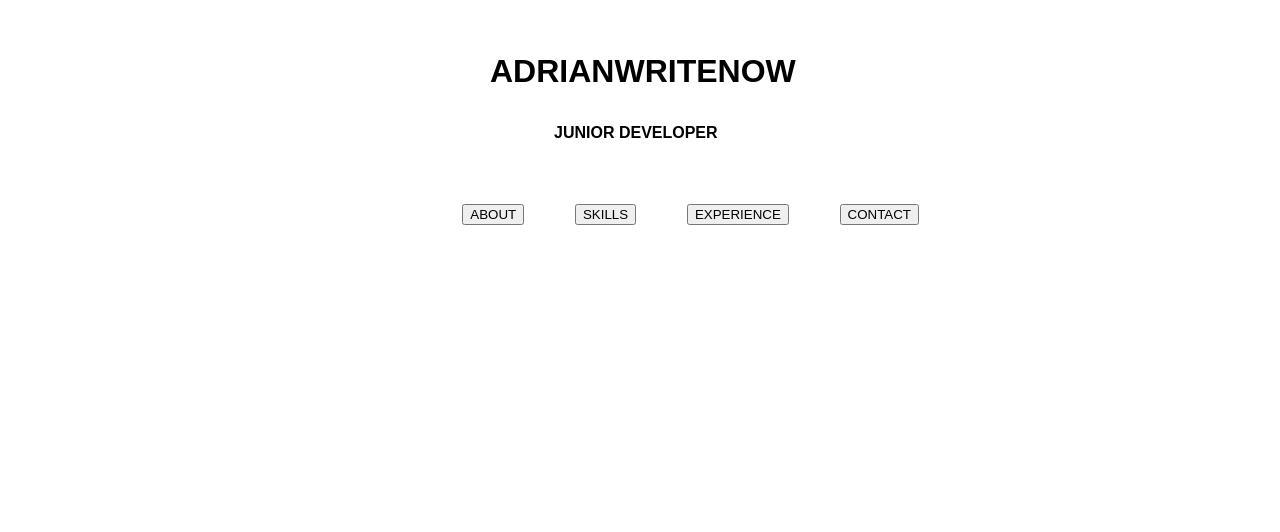
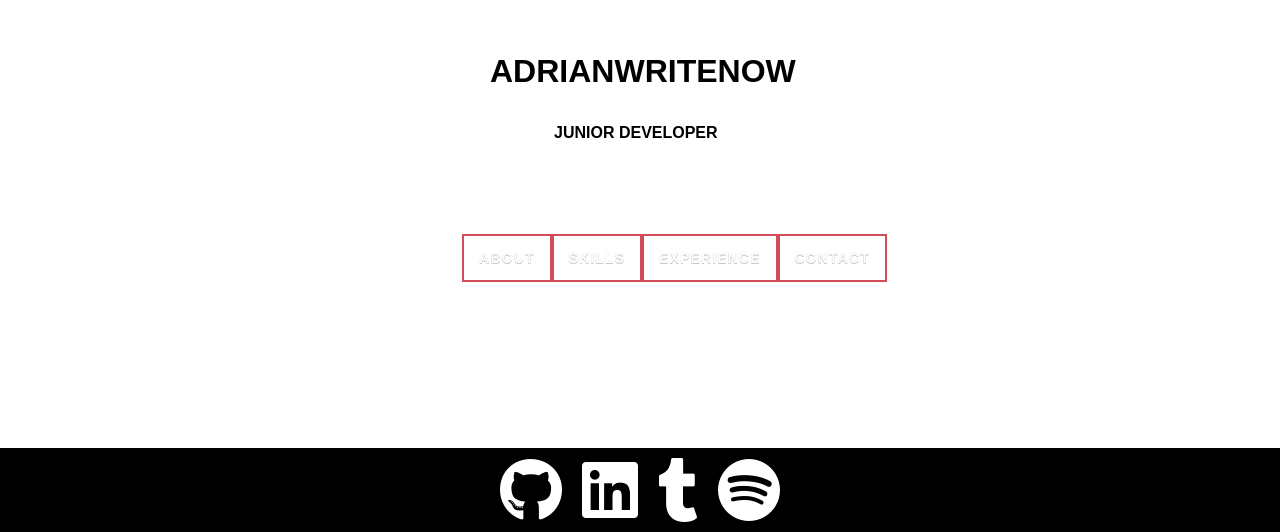
Before and after one commit to Adrianwritenow/portfolio, a React (Create React App) app: page / in a window 1280 px wide. Shown: the part 268-800 px from the top of the page. Built offline with nearby package versions, Linux system fonts and the light colour scheme; a web font is replaced by a local one.

Commit message:
fixed svg social icon to baseLayout and bottom

```diff
--- a/src/App.css
+++ b/src/App.css
@@ -60,12 +60,17 @@ section {
   .four .wrapper:before {
     background: #e4135d; }
 
+.flex-center {
+  position: fixed;
+  bottom: 0;
+  min-height: 10%; }
+
 h4 {
   margin-top: -20%; }
 
 .flex-center {
   width: 100%;
-  min-height: 50vh;
+  min-height: 10%;
   background: #000;
   display: -webkit-box;
   display: -webkit-flex;
@@ -122,3 +127,52 @@ button {
 .splashHeader h4 {
   top: 240%;
   left: 70%; }
+
+a.animated-button:link, a.animated-button:visited {
+  position: relative;
+  display: block;
+  margin: 30px auto 0;
+  padding: 14px 15px;
+  color: #fff;
+  font-size: 14px;
+  font-weight: bold;
+  text-align: center;
+  text-decoration: none;
+  text-transform: uppercase;
+  overflow: hidden;
+  letter-spacing: .08em;
+  border-radius: 0;
+  text-shadow: 0 0 1px rgba(0, 0, 0, 0.2), 0 1px 0 rgba(0, 0, 0, 0.2);
+  -webkit-transition: all 1s ease;
+  -moz-transition: all 1s ease;
+  -o-transition: all 1s ease;
+  transition: all 1s ease; }
+
+a.animated-button:link:after, a.animated-button:visited:after {
+  content: "";
+  position: absolute;
+  height: 0%;
+  left: 50%;
+  top: 50%;
+  width: 150%;
+  z-index: -1;
+  -webkit-transition: all 0.75s ease 0s;
+  -moz-transition: all 0.75s ease 0s;
+  -o-transition: all 0.75s ease 0s;
+  transition: all 0.75s ease 0s; }
+
+/* Victoria Buttons */
+a.animated-button.victoria-four {
+  border: 2px solid #D24D57; }
+
+a.animated-button.victoria-four:after {
+  background: #D24D57;
+  opacity: .5;
+  -moz-transform: translateY(-50%) translateX(-50%) rotate(90deg);
+  -ms-transform: translateY(-50%) translateX(-50%) rotate(90deg);
+  -webkit-transform: translateY(-50%) translateX(-50%) rotate(90deg);
+  transform: translateY(-50%) translateX(-50%) rotate(90deg); }
+
+a.animated-button.victoria-four:hover:after {
+  opacity: 1;
+  height: 600% !important; }
--- a/src/App.js
+++ b/src/App.js
@@ -3,6 +3,7 @@ import logo from './logo.svg';
 import { BrowserRouter, Route, Switch } from 'react-router-dom';
 import Info from "./components/info";
 import Splash from "./components/splash";
+import BaseLayout from "./components/baselayout";
 
 import './App.css';
 
@@ -11,8 +12,10 @@ class App extends Component {
     return (
       <BrowserRouter>
         <Switch>
-          <Route exact path="/" component={Splash}/>
-          <Route exact path="/info" component={Info}/>
+          <BaseLayout>
+            <Route exact path="/" component={Splash}/>
+            <Route exact path="/info" component={Info}/>
+          </BaseLayout>
         </Switch>
     </BrowserRouter>
     );
--- a/src/App.scss
+++ b/src/App.scss
@@ -1,3 +1,5 @@
+
+
 $redColor: rgba(244,67,54,1);
 $blueColor:rgba(33,150,243,1);
 
@@ -109,14 +111,18 @@ background-color: black;
   }
 }
 
+
+
 h4{
       margin-top: -20%;
 }
 
 
 .flex-center {
+  position: fixed;
+   bottom: 0;
+   min-height: 10%
   width: 100%;
-  min-height: 50vh;
 
   background: #000;
 
@@ -197,3 +203,58 @@ button{
     left: 70%;
   }
 }
+
+
+
+/////BUTTON/////
+a.animated-button:link, a.animated-button:visited {
+	position: relative;
+	display: block;
+	margin: 30px auto 0;
+	padding: 14px 15px;
+	color: #fff;
+	font-size:14px;
+	font-weight: bold;
+	text-align: center;
+	text-decoration: none;
+	text-transform: uppercase;
+	overflow: hidden;
+	letter-spacing: .08em;
+	border-radius: 0;
+	text-shadow: 0 0 1px rgba(0, 0, 0, 0.2), 0 1px 0 rgba(0, 0, 0, 0.2);
+	-webkit-transition: all 1s ease;
+	-moz-transition: all 1s ease;
+	-o-transition: all 1s ease;
+	transition: all 1s ease;
+}
+a.animated-button:link:after, a.animated-button:visited:after {
+	content: "";
+	position: absolute;
+	height: 0%;
+	left: 50%;
+	top: 50%;
+	width: 150%;
+	z-index: -1;
+	-webkit-transition: all 0.75s ease 0s;
+	-moz-transition: all 0.75s ease 0s;
+	-o-transition: all 0.75s ease 0s;
+	transition: all 0.75s ease 0s;
+}
+
+/* Victoria Buttons */
+
+a.animated-button.victoria-four {
+	border: 2px solid #D24D57;
+}
+a.animated-button.victoria-four:after {
+	background: #D24D57;
+	opacity: .5;
+	-moz-transform: translateY(-50%) translateX(-50%) rotate(90deg);
+	-ms-transform: translateY(-50%) translateX(-50%) rotate(90deg);
+	-webkit-transform: translateY(-50%) translateX(-50%) rotate(90deg);
+	transform: translateY(-50%) translateX(-50%) rotate(90deg);
+}
+a.animated-button.victoria-four:hover:after {
+	opacity: 1;
+	height: 600% !important;
+}
--- /dev/null
+++ b/src/components/baselayout.js
@@ -0,0 +1,27 @@
+import React, {Component} from 'react';
+
+
+class BaseLayout extends Component {
+
+  render(){
+    return (
+        <div className="navBarCont">
+
+      {this.props.children}
+      <div className="flex-center">
+
+        <a href="https://github.com/Adrianwritenow"><i className="fa fa-github fa-4x icon-3d"></i></a>
+        <a href="https://www.linkedin.com/in/adrian-rodriguez-3bb968129/"><i className="fa fa-linkedin-square fa-4x icon-3d"></i></a>
+        <a href="https://www.tumblr.com/blog/adrianwritenow"><i className="fa fa-tumblr fa-4x icon-3d"></i></a>
+        <a href="https://open.spotify.com/user/1262709064"><i className="fa fa-spotify fa-4x icon-3d"></i></a>
+
+      </div>
+    </div>
+
+  );
+}
+}
+
+
+
+export default BaseLayout;
--- a/src/components/info.js
+++ b/src/components/info.js
@@ -55,14 +55,7 @@ class Info extends Component {
         </section>
 
           <section className="four">
-          <div className="flex-center">
 
-            <a href="https://github.com/Adrianwritenow"><i className="fa fa-github fa-4x icon-3d"></i></a>
-            <a href="https://www.linkedin.com/in/adrian-rodriguez-3bb968129/"><i className="fa fa-linkedin-square fa-4x icon-3d"></i></a>
-            <a href="https://www.tumblr.com/blog/adrianwritenow"><i className="fa fa-tumblr fa-4x icon-3d"></i></a>
-            <a href="https://open.spotify.com/user/1262709064"><i className="fa fa-spotify fa-4x icon-3d"></i></a>
-
-          </div>
         </section>
       </div>
     );
--- a/src/components/splash.js
+++ b/src/components/splash.js
@@ -25,10 +25,10 @@ class Splash extends Component {
           </div>
           </div>
           <div className='splashButtons'>
-            <button>ABOUT</button>
-            <button>SKILLS</button>
-            <button>EXPERIENCE</button>
-            <button>CONTACT</button>
+            <a href="#" className="animated-button victoria-four">ABOUT</a>
+            <a href="#" className="animated-button victoria-four">SKILLS</a>
+            <a href="#" className="animated-button victoria-four">EXPERIENCE</a>
+            <a href="#" className="animated-button victoria-four">CONTACT</a>
           </div>
         </div>
     );
```
